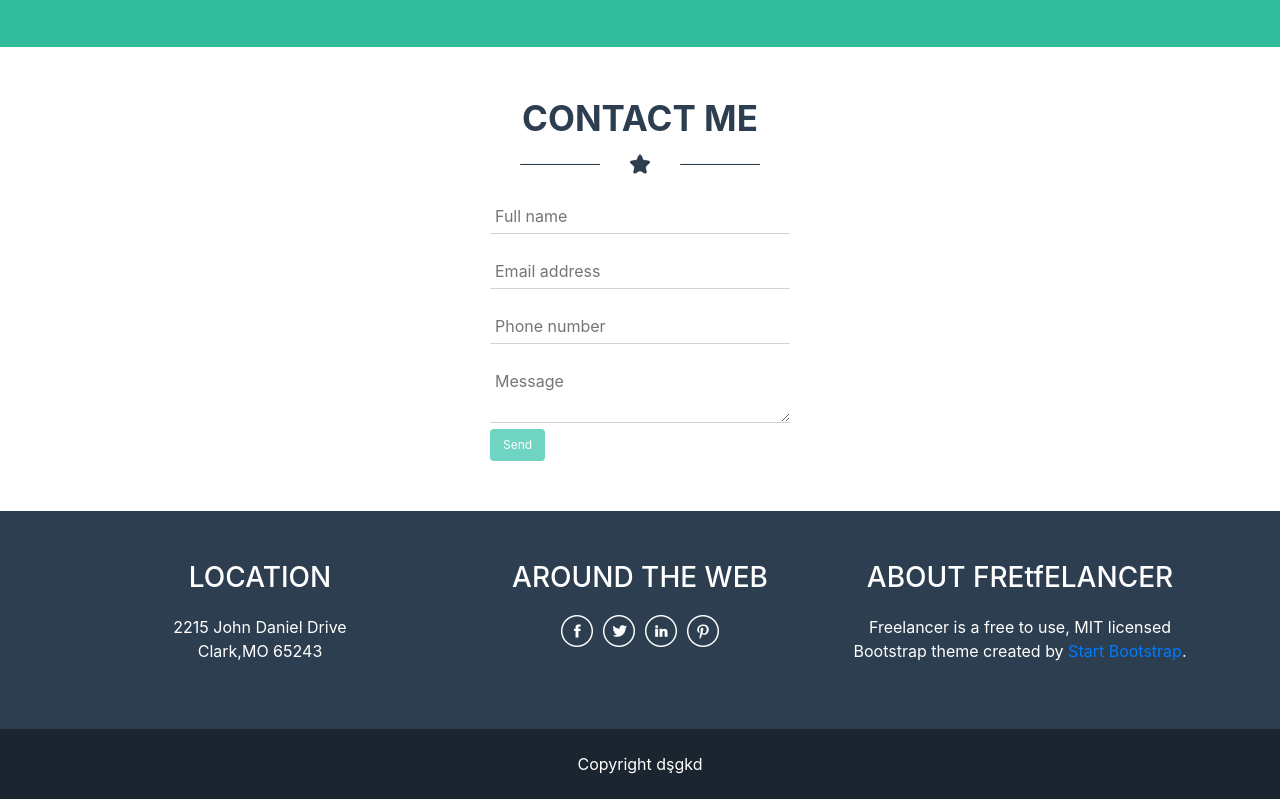
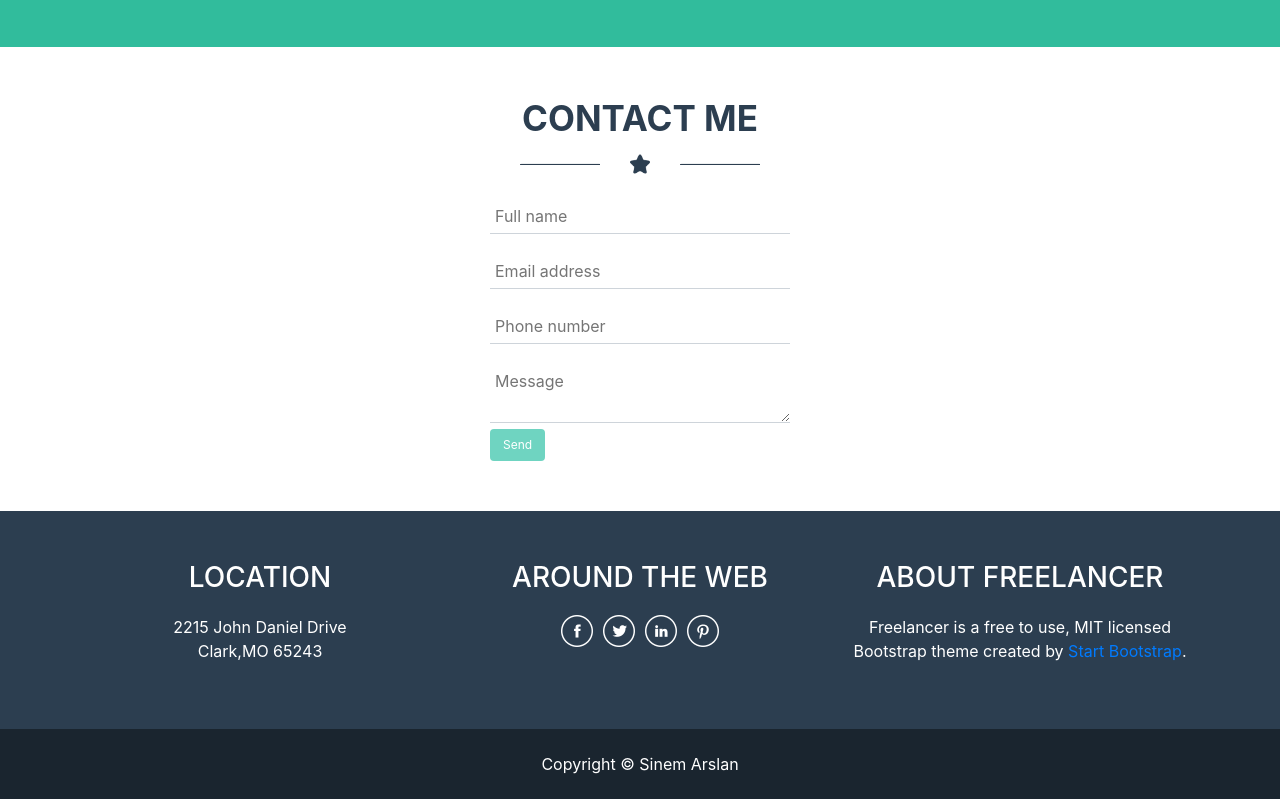
Before and after one commit to arslansinem/Project-Bootstrap, a plain HTML site: page index.html in a window 1280 px wide. Shown: the part 1441-2240 px from the top of the page. Drawn offline with nearby package versions, Linux system fonts and the light colour scheme.

Commit message:
bug fixed

```diff
--- a/index.html
+++ b/index.html
@@ -128,7 +128,7 @@
                     <img src="./image/linkedin.png" alt="linkedin" class="icons">
                     <img src="./image/pinterest.png" alt="pinterest" class="icons"></p></div>
                 <div class="col-xl-4 col-loc">
-                    <h3>ABOUT FREtfELANCER</h3>
+                    <h3>ABOUT FREELANCER</h3>
                     <p>Freelancer is a free to use, MIT licensed <br> Bootstrap theme created by <a href="#">Start Bootstrap</a>.</p>
                 </div>
             </div>
@@ -137,7 +137,7 @@
 
     <!--Footer-->
     <section class="footer">
-        <div class="copyright">Copyright dşgkd</div>
+        <div class="copyright">Copyright © Sinem Arslan</div>
     </section>
 
     <script src="https://cdn.jsdelivr.net/npm/jquery@3.5.1/dist/jquery.slim.min.js"
```
